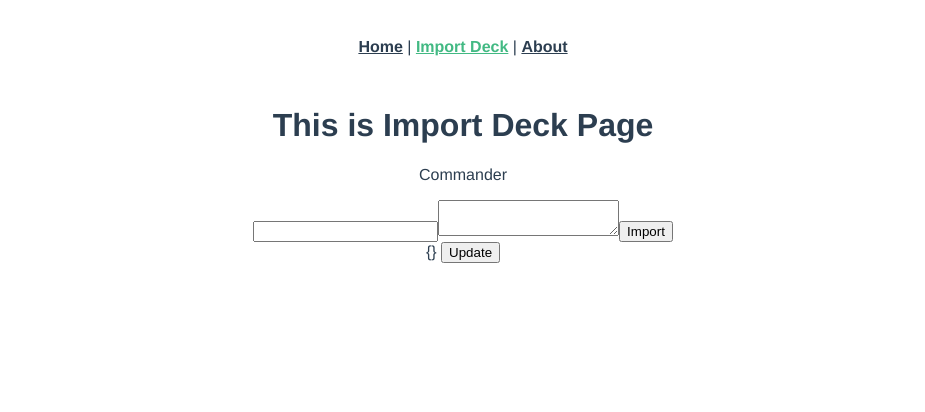
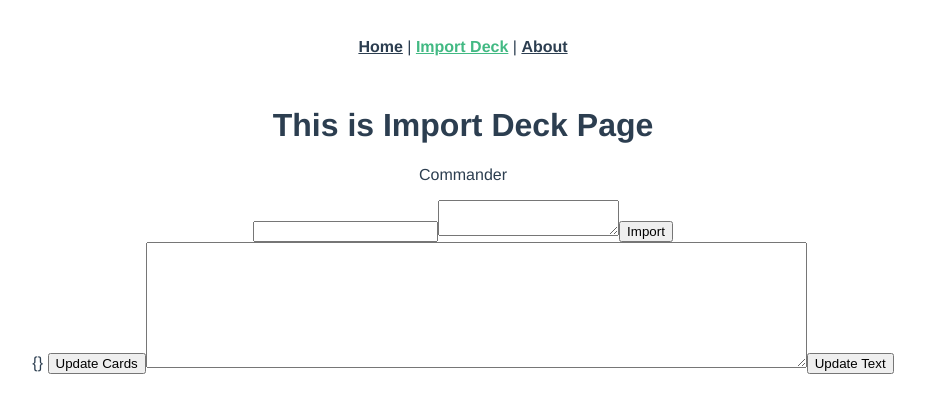
Before and after one commit to ThadeuJose/trim-big-list-client, a Vue app: page /import in a window 1280 px wide. Shown: the top 412 px of the page, without its empty margins (177-1102 px from the left). Built offline with nearby package versions, Linux system fonts and the light colour scheme.

Commit message:
Export to textarea
Export decklist to a textarea.

```diff
--- a/src/components/ListOfCards.vue
+++ b/src/components/ListOfCards.vue
@@ -1,7 +1,10 @@
 <template>
   <div>
     {{cards}}
-    <button @click = update>Update</button>
+    <button @click = update>Update Cards </button>
+
+    <textarea name="cards" rows="8" cols="80" v-model="cardsText"></textarea>
+    <button @click = updateText>Update Text</button>
 
     <div v-for="(items,index) in cards" :key="index">
         {{makeTitle(index,items)}}
@@ -14,6 +17,7 @@
          </Draggable>
        </Container>
      </div>
+
   </div>
 </template>
 
@@ -30,11 +34,20 @@ export default {
   data() {
     return {
       cards: {},
+      cardsText: '',
     };
   },
   methods: {
     update() {
       this.cards = this.$store.getters.listOfCards;
+    },
+
+    updateText() {
+      console.log('Ok');
+      this.cardsText = '';
+      Object.entries(this.cards).forEach((value) => {
+        this.cardsText += `//${value[0]}\n${value[1].join('\n')}\n\n`;
+      });
     },
 
     // TODO: Ajeitar o titulo
```
Also changed, not shown: 1 other file (tests, documents, lock files or other folders).
